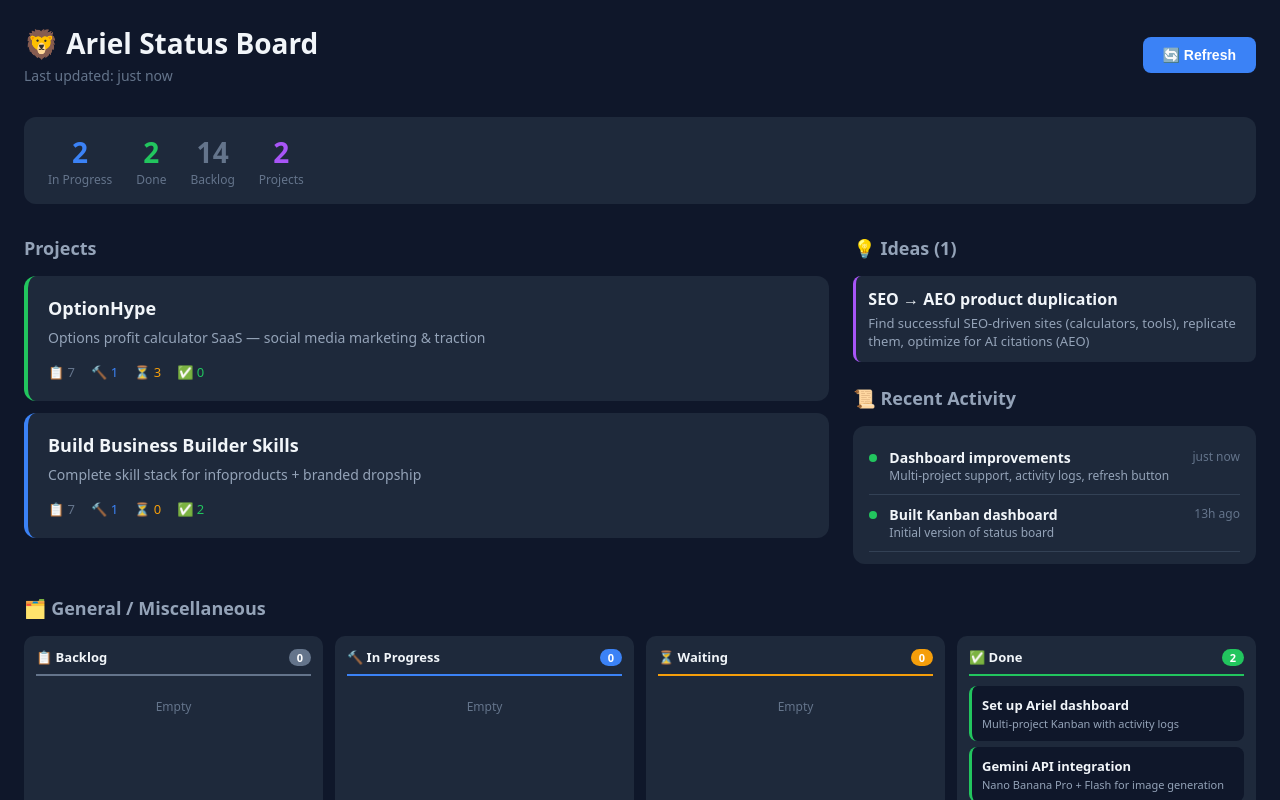
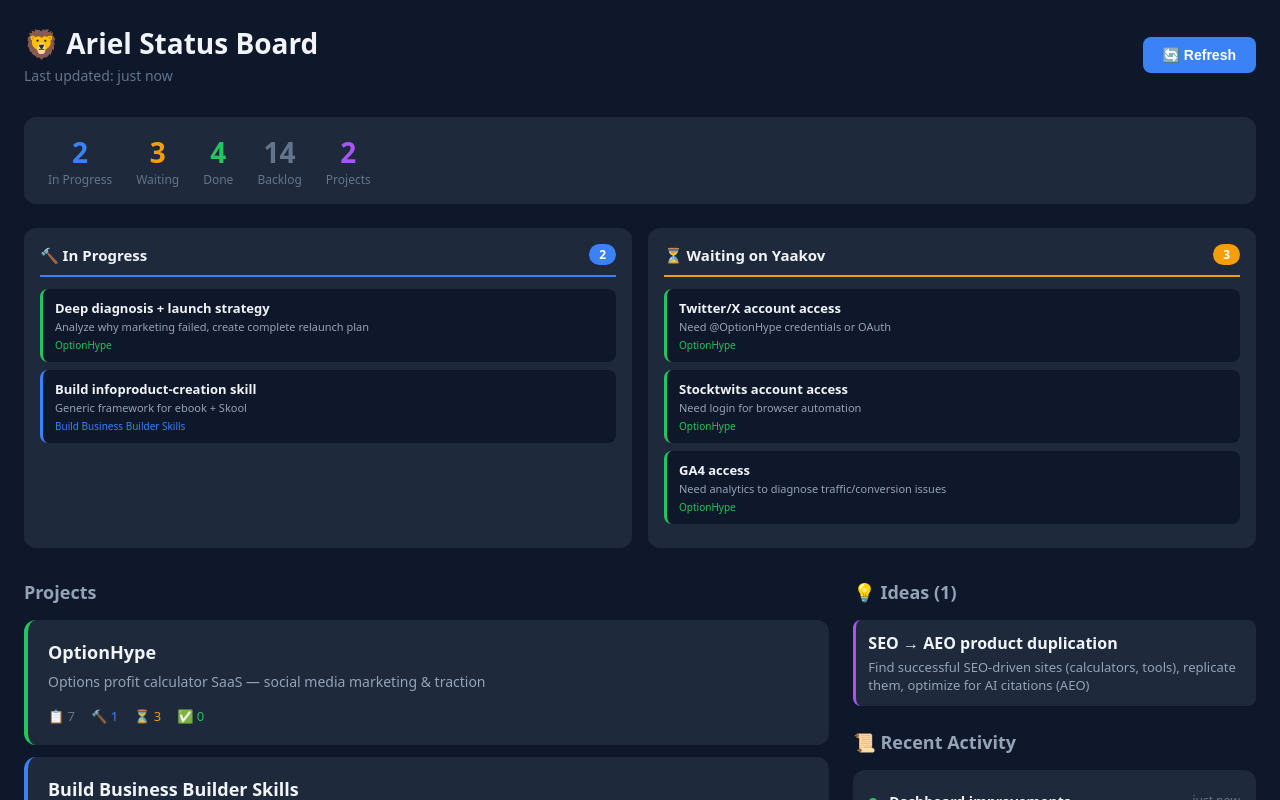
Before and after one commit to YS-projectcalc/ariel-dashboard, a Next.js app: page / in a window 1280 px wide. Shown: the top 800 px of the page. Built offline with nearby package versions, Linux system fonts and the light colour scheme.

Commit message:
Add aggregated In Progress & Waiting sections to overview

```diff
--- a/app/page.js
+++ b/app/page.js
@@ -189,13 +189,35 @@
     return () => clearInterval(interval);
   }, []);
 
-  // Aggregate stats
-  const totalInProgress = data.projects?.reduce((sum, p) =>
-    sum + (p.columns.inProgress?.tasks?.length || 0), 0) || 0;
-  const totalDone = data.projects?.reduce((sum, p) =>
-    sum + (p.columns.done?.tasks?.length || 0), 0) || 0;
-  const totalBacklog = data.projects?.reduce((sum, p) =>
-    sum + (p.columns.backlog?.tasks?.length || 0), 0) || 0;
+  // Aggregate stats (including general)
+  const generalInProgress = data.general?.inProgress?.tasks?.length || 0;
+  const generalWaiting = data.general?.waiting?.tasks?.length || 0;
+  const generalDone = data.general?.done?.tasks?.length || 0;
+  const generalBacklog = data.general?.backlog?.tasks?.length || 0;
+
+  const totalInProgress = (data.projects?.reduce((sum, p) =>
+    sum + (p.columns.inProgress?.tasks?.length || 0), 0) || 0) + generalInProgress;
+  const totalWaiting = (data.projects?.reduce((sum, p) =>
+    sum + (p.columns.waiting?.tasks?.length || 0), 0) || 0) + generalWaiting;
+  const totalDone = (data.projects?.reduce((sum, p) =>
+    sum + (p.columns.done?.tasks?.length || 0), 0) || 0) + generalDone;
+  const totalBacklog = (data.projects?.reduce((sum, p) =>
+    sum + (p.columns.backlog?.tasks?.length || 0), 0) || 0) + generalBacklog;
+
+  // Aggregate all in-progress and waiting tasks with their project info
+  const allInProgress = [
+    ...(data.general?.inProgress?.tasks || []).map(t => ({ ...t, projectName: 'General', projectColor: '#64748b' })),
+    ...(data.projects || []).flatMap(p =>
+      (p.columns.inProgress?.tasks || []).map(t => ({ ...t, projectName: p.name, projectColor: p.color }))
+    )
+  ];
+
+  const allWaiting = [
+    ...(data.general?.waiting?.tasks || []).map(t => ({ ...t, projectName: 'General', projectColor: '#64748b' })),
+    ...(data.projects || []).flatMap(p =>
+      (p.columns.waiting?.tasks || []).map(t => ({ ...t, projectName: p.name, projectColor: p.color }))
+    )
+  ];
 
   return (
     <div style={{ minHeight: '100vh', padding: '24px', maxWidth: '1400px', margin: '0 auto' }}>
@@ -236,7 +258,7 @@
       <div style={{
         display: 'flex',
         gap: '24px',
-        marginBottom: '32px',
+        marginBottom: '24px',
         padding: '16px 24px',
         backgroundColor: '#1e293b',
         borderRadius: '12px',
@@ -244,6 +266,10 @@
         <div style={{ textAlign: 'center' }}>
           <div style={{ fontSize: '28px', fontWeight: 700, color: '#3b82f6' }}>{totalInProgress}</div>
           <div style={{ fontSize: '12px', color: '#64748b' }}>In Progress</div>
+        </div>
+        <div style={{ textAlign: 'center' }}>
+          <div style={{ fontSize: '28px', fontWeight: 700, color: '#f59e0b' }}>{totalWaiting}</div>
+          <div style={{ fontSize: '12px', color: '#64748b' }}>Waiting</div>
         </div>
         <div style={{ textAlign: 'center' }}>
           <div style={{ fontSize: '28px', fontWeight: 700, color: '#22c55e' }}>{totalDone}</div>
@@ -258,6 +284,108 @@
           <div style={{ fontSize: '12px', color: '#64748b' }}>Projects</div>
         </div>
       </div>
+
+      {/* Aggregated In Progress & Waiting */}
+      {(allInProgress.length > 0 || allWaiting.length > 0) && (
+        <div style={{
+          display: 'grid',
+          gridTemplateColumns: '1fr 1fr',
+          gap: '16px',
+          marginBottom: '32px',
+        }}>
+          {/* All In Progress */}
+          <div style={{
+            backgroundColor: '#1e293b',
+            borderRadius: '12px',
+            padding: '16px',
+          }}>
+            <div style={{
+              display: 'flex',
+              alignItems: 'center',
+              justifyContent: 'space-between',
+              marginBottom: '12px',
+              paddingBottom: '10px',
+              borderBottom: '2px solid #3b82f6',
+            }}>
+              <span style={{ fontWeight: 600, fontSize: '15px' }}>🔨 In Progress</span>
+              <span style={{
+                backgroundColor: '#3b82f6',
+                color: 'white',
+                borderRadius: '12px',
+                padding: '2px 10px',
+                fontSize: '12px',
+                fontWeight: 600,
+              }}>{allInProgress.length}</span>
+            </div>
+            <div style={{ maxHeight: '250px', overflowY: 'auto' }}>
+              {allInProgress.map(task => (
+                <div key={task.id} style={{
+                  backgroundColor: '#0f172a',
+                  borderRadius: '8px',
+                  padding: '10px 12px',
+                  marginBottom: '8px',
+                  borderLeft: `3px solid ${task.projectColor}`,
+                }}>
+                  <div style={{ fontWeight: 600, fontSize: '13px', marginBottom: '2px' }}>{task.title}</div>
+                  <div style={{ fontSize: '11px', color: '#94a3b8', marginBottom: '4px' }}>{task.description}</div>
+                  <div style={{ fontSize: '10px', color: task.projectColor, fontWeight: 500 }}>{task.projectName}</div>
+                </div>
+              ))}
+              {allInProgress.length === 0 && (
+                <div style={{ color: '#64748b', fontSize: '13px', textAlign: 'center', padding: '16px' }}>
+                  Nothing in progress
+                </div>
+              )}
+            </div>
+          </div>
+
+          {/* All Waiting */}
+          <div style={{
+            backgroundColor: '#1e293b',
+            borderRadius: '12px',
+            padding: '16px',
+          }}>
+            <div style={{
+              display: 'flex',
+              alignItems: 'center',
+              justifyContent: 'space-between',
+              marginBottom: '12px',
+              paddingBottom: '10px',
+              borderBottom: '2px solid #f59e0b',
+            }}>
+              <span style={{ fontWeight: 600, fontSize: '15px' }}>⏳ Waiting on Yaakov</span>
+              <span style={{
+                backgroundColor: '#f59e0b',
+                color: 'white',
+                borderRadius: '12px',
+                padding: '2px 10px',
+                fontSize: '12px',
+                fontWeight: 600,
+              }}>{allWaiting.length}</span>
+            </div>
+            <div style={{ maxHeight: '250px', overflowY: 'auto' }}>
+              {allWaiting.map(task => (
+                <div key={task.id} style={{
+                  backgroundColor: '#0f172a',
+                  borderRadius: '8px',
+                  padding: '10px 12px',
+                  marginBottom: '8px',
+                  borderLeft: `3px solid ${task.projectColor}`,
+                }}>
+                  <div style={{ fontWeight: 600, fontSize: '13px', marginBottom: '2px' }}>{task.title}</div>
+                  <div style={{ fontSize: '11px', color: '#94a3b8', marginBottom: '4px' }}>{task.description}</div>
+                  <div style={{ fontSize: '10px', color: task.projectColor, fontWeight: 500 }}>{task.projectName}</div>
+                </div>
+              ))}
+              {allWaiting.length === 0 && (
+                <div style={{ color: '#64748b', fontSize: '13px', textAlign: 'center', padding: '16px' }}>
+                  Nothing waiting
+                </div>
+              )}
+            </div>
+          </div>
+        </div>
+      )}
 
       <div style={{ display: 'grid', gridTemplateColumns: '2fr 1fr', gap: '24px' }}>
         {/* Left: Projects */}
```
